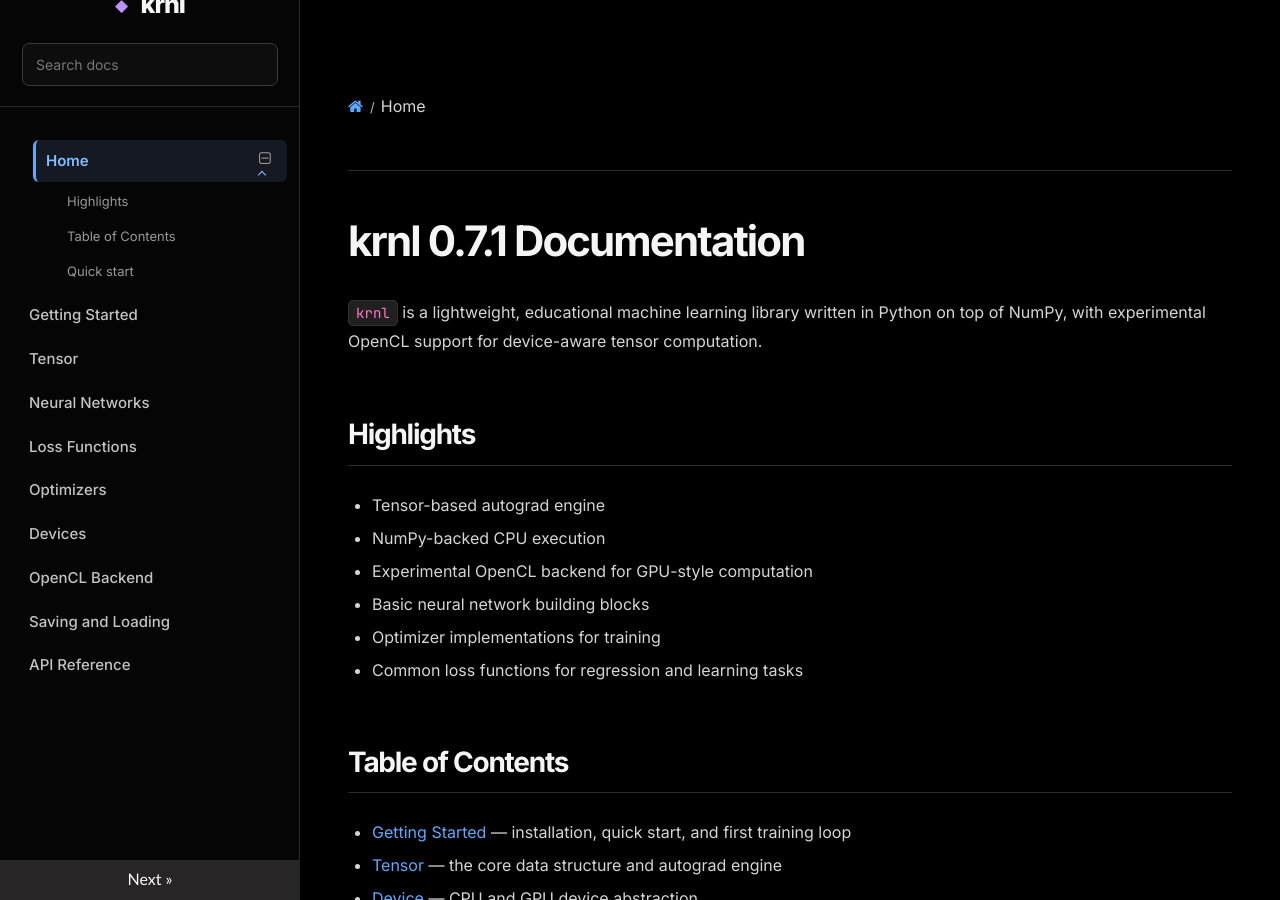
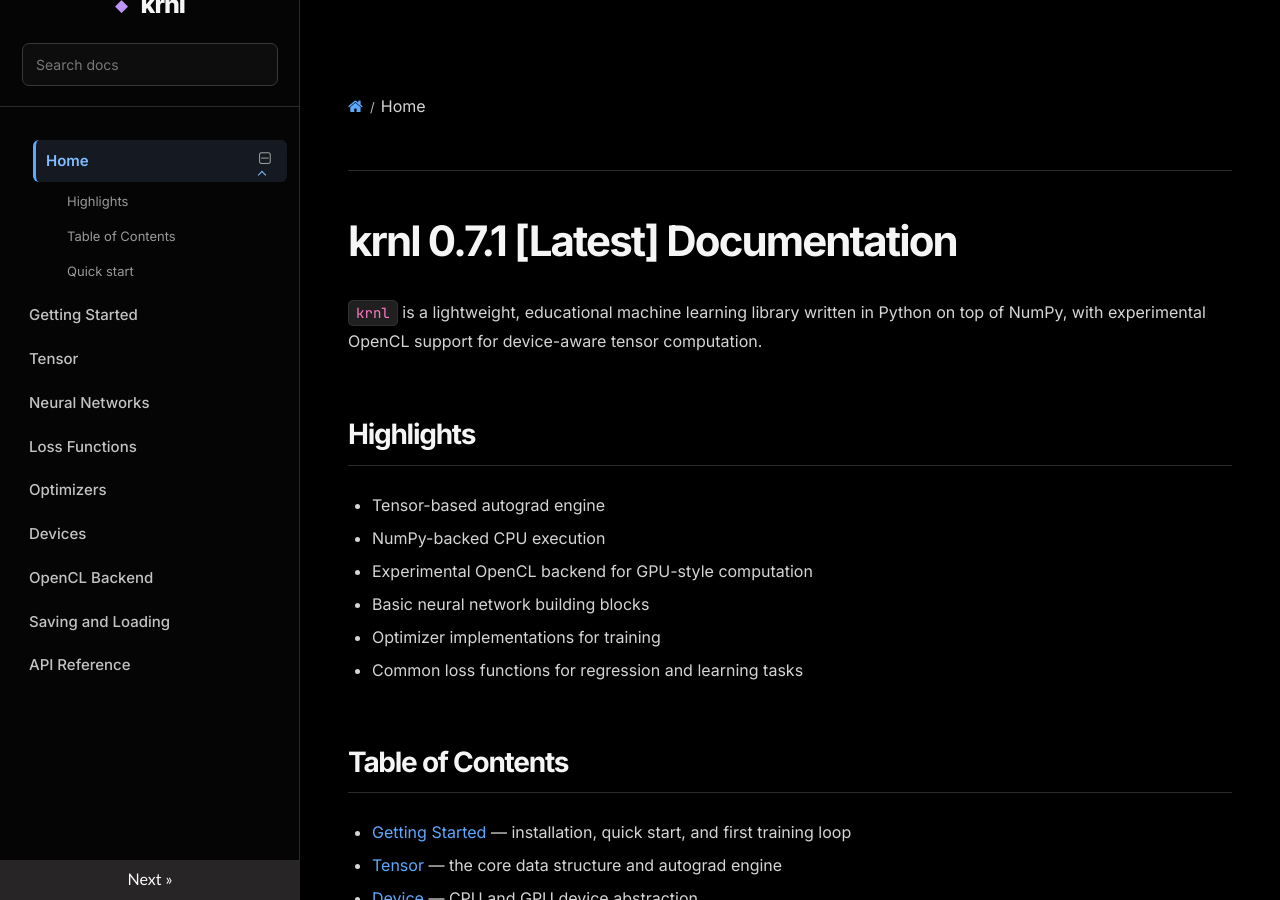
Before and after one commit to helloadhavan/krnl, an MkDocs documentation site: the page built from docs/index.md, in a window 1280 px wide and 900 px high. Built offline with MkDocs 1.6.1, drawn with Linux system fonts in a browser that asks for light colours; nearby versions of some CDN libraries.

Commit message:
[Task] Upadate readmd

```diff
--- a/docs/index.md
+++ b/docs/index.md
@@ -1,4 +1,4 @@
-# krnl 0.7.1 Documentation
+# krnl 0.7.1 [Latest] Documentation
 
 `krnl` is a lightweight, educational machine learning library written in Python on top of NumPy, with experimental OpenCL support for device-aware tensor computation.
 
```
